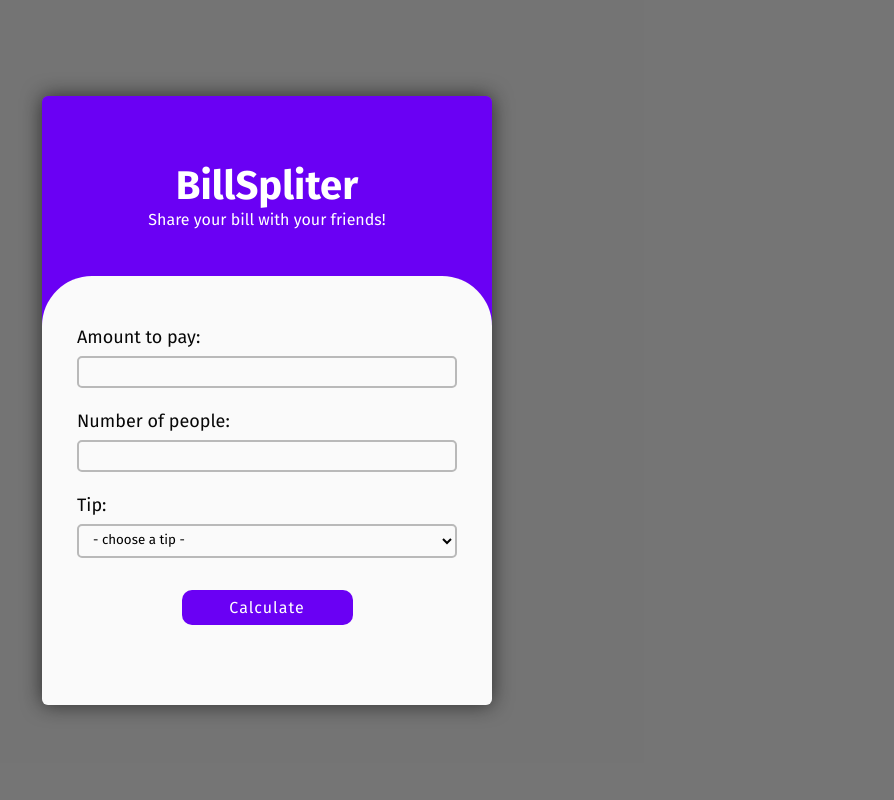
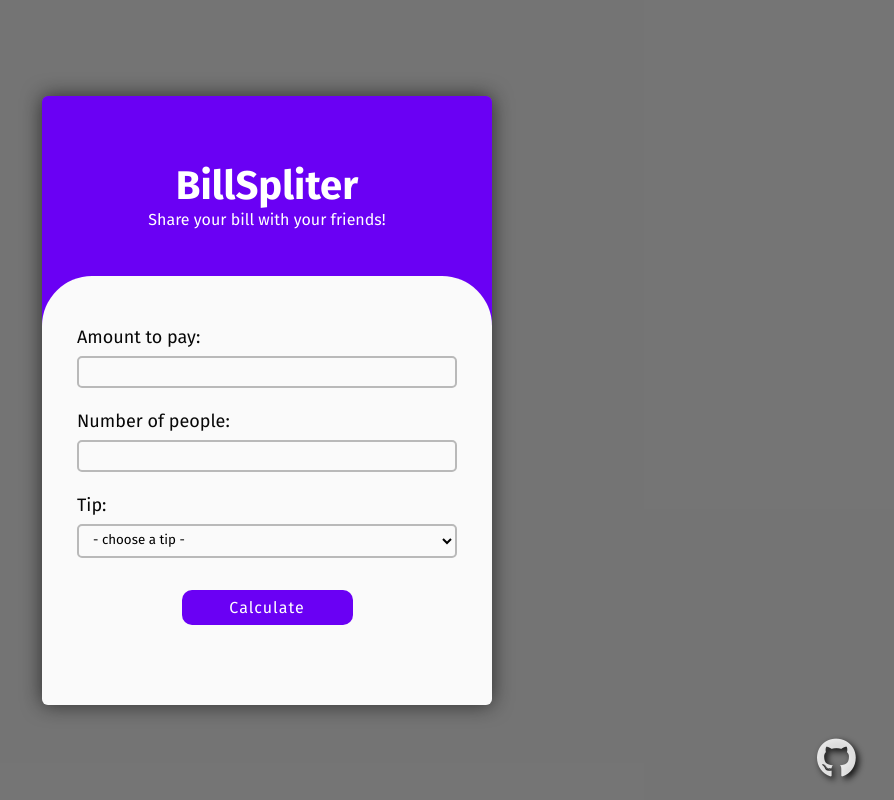
Before and after one commit to Usadowiony/Bill-Splitter-App, a plain HTML site: page index.html in a window 1280 px wide. Shown: the whole page, without its empty margins (373-1267 px from the left). Drawn offline with Linux system fonts and the light colour scheme.

Commit message:
add github icon link

```diff
--- a/index.html
+++ b/index.html
@@ -5,6 +5,7 @@
     <meta charset="UTF-8">
     <meta http-equiv="X-UA-Compatible" content="IE=edge">
     <meta name="viewport" content="width=device-width, initial-scale=1.0">
+    <link rel="stylesheet" href="https://cdnjs.cloudflare.com/ajax/libs/font-awesome/6.2.1/css/all.min.css">
     <link rel="stylesheet" href="css/style.css">
     <title>Bill Splitter</title>
 </head>
```
